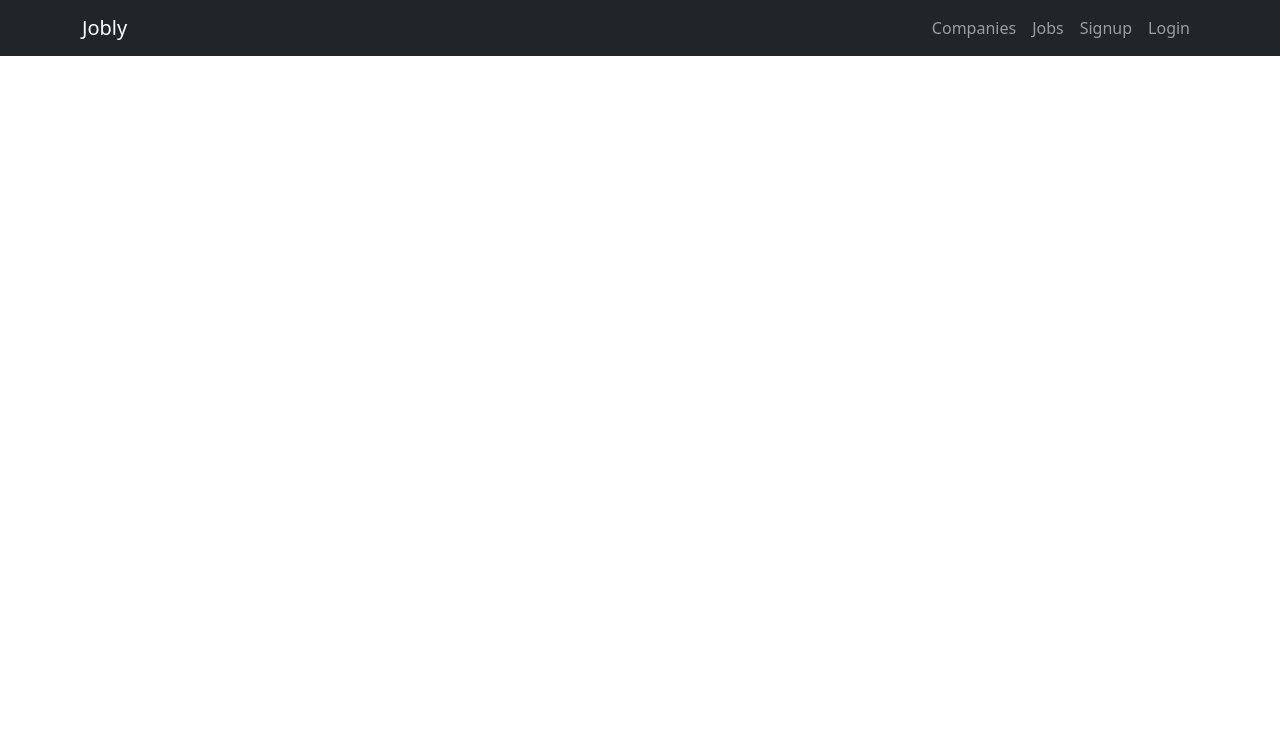
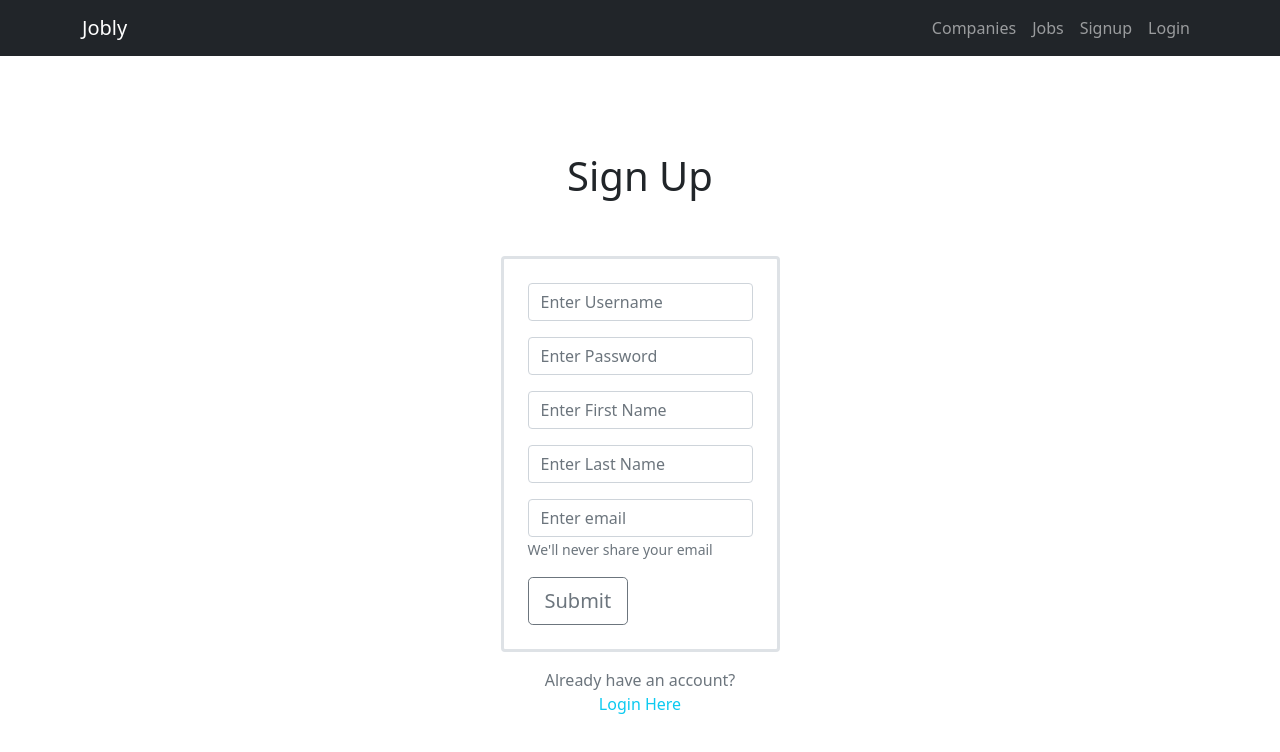
Before and after one commit to agutiernc/sbprojects, a React (Create React App) app in the folder unit43/react-jobly/frontend/: page /signup in a window 1280 px wide. Shown: the top 752 px of the page. Built offline with nearby package versions, Linux system fonts and the light colour scheme; no server answers.

Commit message:
signup/login forms

```diff
--- a/unit43/react-jobly/frontend/package.json
+++ b/unit43/react-jobly/frontend/package.json
@@ -7,6 +7,7 @@
     "@testing-library/react": "^13.4.0",
     "@testing-library/user-event": "^13.5.0",
     "axios": "^1.2.1",
+    "jsonwebtoken": "^8.5.1",
     "react": "^18.2.0",
     "react-bootstrap": "^2.7.0",
     "react-dom": "^18.2.0",
--- a/unit43/react-jobly/frontend/src/App.js
+++ b/unit43/react-jobly/frontend/src/App.js
@@ -1,20 +1,81 @@
-import React from "react";
+import React, { useState, useEffect } from "react";
 import { BrowserRouter as Router } from "react-router-dom";
 import { Container } from 'react-bootstrap'
+import { decodeToken } from 'react-jwt'
 
 import ComponentRoutes from "./routes-nav/ComponentRoutes";
 import NavBar from "./routes-nav/NavBar";
 
-// import joblyApi from './api/api'
+import JoblyApi from "./api/api";
+import UserContext from './users/UserContext'
+import useLocalStorage from "./hooks/useLocalStorage";
+
+export const TOKEN_STORAGE_ID = "jobly-token";
 
 const App = () => {
+  const [currentUser, setCurrentUser] = useState(null)
+  const [token, setToken] = useLocalStorage(TOKEN_STORAGE_ID)
+
+
+  const getCurrentUser = async () => {
+    if (token) {
+      try {
+        let { username } = decodeToken(token)
+
+        JoblyApi.token = token
+
+        let currentUser = await JoblyApi.getCurrentUser(username)
+
+        setCurrentUser(currentUser)
+
+      } catch (err) {
+        setCurrentUser(null)
+      }
+    }
+  }
+
+  useEffect(() => {
+    getCurrentUser()
+  }, [token])
+
+  const singup = async (data) => {
+    try {
+      let token = await JoblyApi.signup(data)
+
+      setToken(token)
+
+      return { success: true }
+    } catch (errors) {
+      return { success: false, errors }
+    }
+  }
+
+  const login = async (data) => {
+    try {
+      let token = await JoblyApi.login(data)
+
+      setToken(token)
+
+      return { success: true }
+    } catch (errors) {
+      return { success: false, errors}
+    }
+  }
+
+  const logout = () => {
+    setToken(null)
+    setCurrentUser(null)
+  }
 
   return (
     <Router>
-      <NavBar />
-      <Container>
-        <ComponentRoutes />
-      </Container>
+      <UserContext.Provider value={{ currentUser, setCurrentUser }}>
+        <NavBar />
+
+        <Container>
+          <ComponentRoutes />
+        </Container>
+      </UserContext.Provider>
     </Router>
   )
 }
--- /dev/null
+++ b/unit43/react-jobly/frontend/src/hooks/useLocalStorage.js
@@ -0,0 +1,19 @@
+import { useState, useEffect } from 'react';
+
+const useLocalStorage = (key, firstVal = null) => {
+  const initVal = localStorage.getItem(key) || firstVal;
+
+  const [item, setItem] = useState(initVal)
+
+  useEffect(() => {
+      if (item === null) {
+        localStorage.removeItem(key)
+      } else {
+        localStorage.setItem(key, item)
+      }
+  }, [key, item])
+
+  return [item, setItem]
+}
+
+export default useLocalStorage;
--- a/unit43/react-jobly/frontend/src/routes-nav/NavBar.js
+++ b/unit43/react-jobly/frontend/src/routes-nav/NavBar.js
@@ -9,7 +9,7 @@ const NavBar = () => {
         <Nav className="justify-content-end">
           <Nav.Link href="/companies">Companies</Nav.Link>
           <Nav.Link href="/jobs">Jobs</Nav.Link>
-          <Nav.Link href="/singup">Signup</Nav.Link>
+          <Nav.Link href="/signup">Signup</Nav.Link>
           <Nav.Link href="/login">Login</Nav.Link>
         </Nav>
       </Container>
--- a/unit43/react-jobly/frontend/src/users/LoginForm.js
+++ b/unit43/react-jobly/frontend/src/users/LoginForm.js
@@ -1,10 +1,38 @@
 import React from 'react'
+import { NavLink } from 'react-router-dom'
+import { Form, Button } from 'react-bootstrap'
 
 const LoginForm = () => {
 
   return (
-    <div>
+    <div className='d-flex mt-5 flex-column align-items-center col-3 mx-auto justify-content-center w-25'>
+      <div className='my-5'>
+        <h1>Login</h1>
+      </div>
 
+      <Form className='border border-3 p-4 rounded-2'>
+        <Form.Group className="mb-3" controlId="formBasicUsername">
+          <Form.Control type="text" placeholder="Enter Username" />
+        </Form.Group>
+
+        <Form.Group className="mb-3" controlId="formBasicPassword">
+          <Form.Control type="password" placeholder="Enter Password" />
+        </Form.Group>
+
+        <Button variant="outline-secondary" type="submit" size="lg">
+          Submit
+        </Button>
+      </Form>
+
+      <div className='mt-3 text-muted text-center'>
+        Don't have an account?
+
+        <div>
+          <NavLink to="/signup" className="text-decoration-none text-info">
+            Signup Here
+          </NavLink>
+        </div>
+      </div>
     </div>
   )
 }
--- a/unit43/react-jobly/frontend/src/users/SignupForm.js
+++ b/unit43/react-jobly/frontend/src/users/SignupForm.js
@@ -1,10 +1,54 @@
 import React from 'react'
+import { NavLink } from 'react-router-dom'
+import { Form, Button } from 'react-bootstrap'
 
 const SignupForm = () => {
 
   return (
-    <div>
+    <div className='d-flex mt-5 flex-column align-items-center col-3 mx-auto justify-content-center w-25'>
+      <div className='my-5'>
+        <h1>Sign Up</h1>
+      </div>
 
+      <Form className='border border-3 p-4 rounded-2'>
+        <Form.Group className="mb-3" controlId="formBasicUsername">
+          <Form.Control type="text" placeholder="Enter Username" />
+        </Form.Group>
+
+        <Form.Group className="mb-3" controlId="formBasicPassword">
+          <Form.Control type="password" placeholder="Enter Password" />
+        </Form.Group>
+
+        <Form.Group className="mb-3" controlId="formBasicFirstname">
+          <Form.Control type="text" placeholder="Enter First Name" />
+        </Form.Group>
+
+        <Form.Group className="mb-3" controlId="formBasicLastname">
+          <Form.Control type="text" placeholder="Enter Last Name" />
+        </Form.Group>
+
+        <Form.Group className="mb-3" controlId="formBasicEmail">
+          <Form.Control type="email" placeholder="Enter email" />
+          <Form.Text className="text-muted">
+            We'll never share your email
+          </Form.Text>
+        </Form.Group>
+
+        <Button variant="outline-secondary" type="submit" size="lg">
+          Submit
+        </Button>
+      </Form>
+
+      <div className='mt-3 text-muted text-center'>
+        Already have an account?
+
+        <div>
+          <NavLink to="/login" className="text-decoration-none text-info">
+            Login Here
+          </NavLink>
+        </div>
+
+      </div>
     </div>
   )
 }
--- a/unit43/react-jobly/frontend/src/users/UserContext.js
+++ b/unit43/react-jobly/frontend/src/users/UserContext.js
@@ -0,0 +1,5 @@
+import React from 'react'
+
+const UserContext = React.createContext();
+
+export default UserContext;
```
Also changed, not shown: 1 other file (tests, documents, lock files or other folders).
